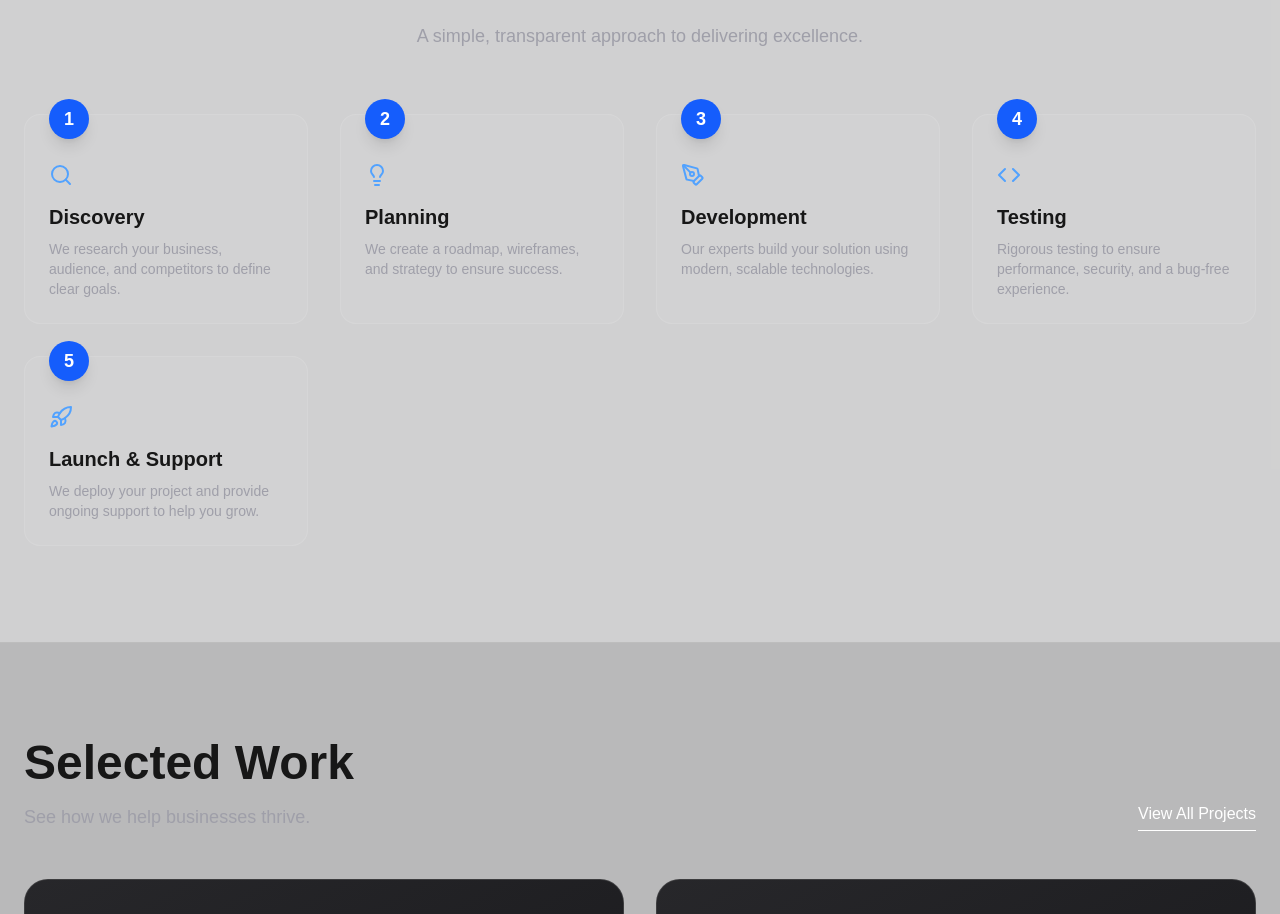
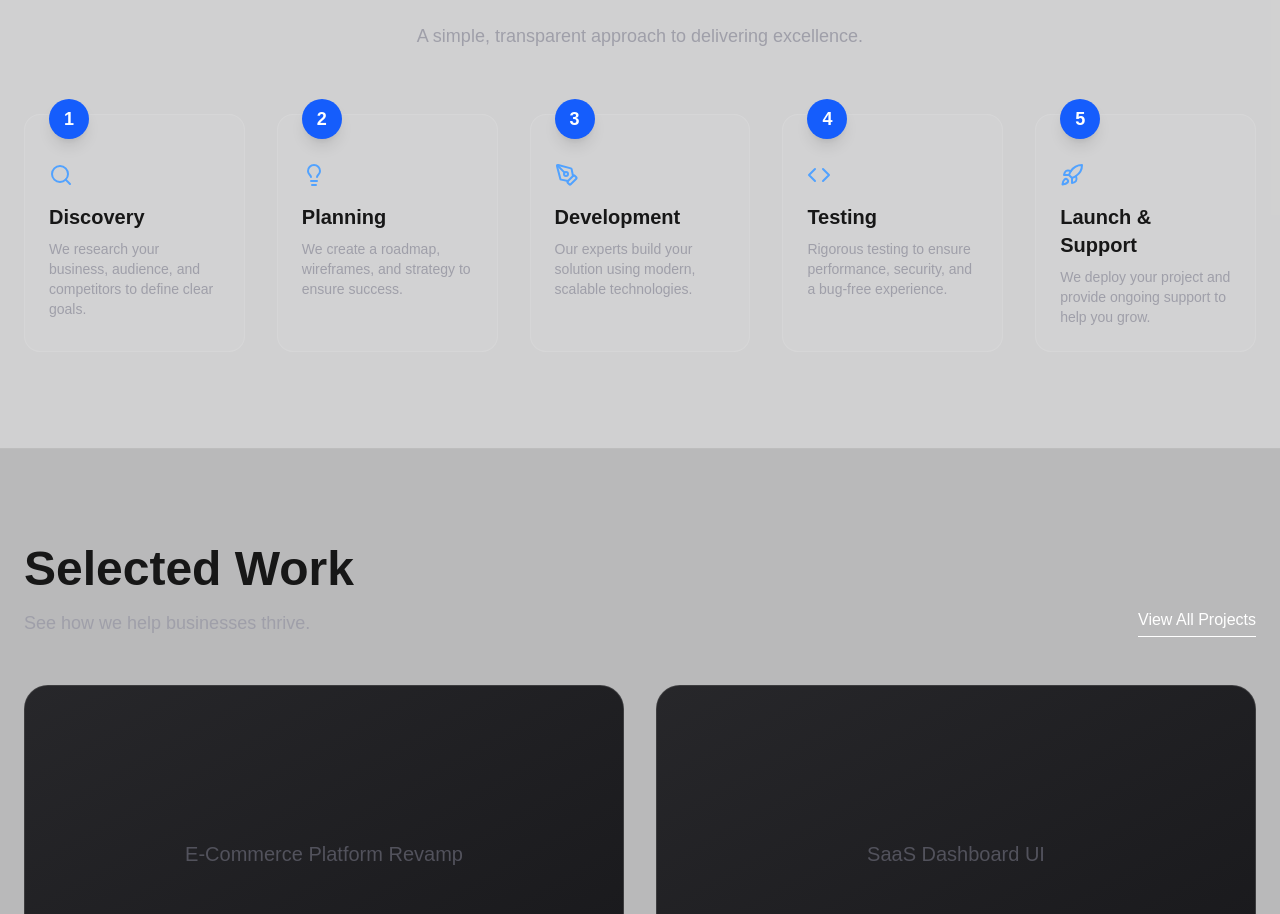
Before and after one commit to Mateen7c7/slicvidia, a Next.js app: page / in a window 1280 px wide. Shown: the part 2834-3748 px from the top of the page. Built offline with nearby package versions, Linux system fonts and the light colour scheme.

Commit message:
More process section

```diff
--- a/app/components/home/ProcessSection.tsx
+++ b/app/components/home/ProcessSection.tsx
@@ -47,7 +47,7 @@
                     </p>
                 </motion.div>
 
-                <div className="grid grid-cols-1 md:grid-cols-2 lg:grid-cols-4 gap-8">
+                <div className="grid grid-cols-1 md:grid-cols-2 lg:grid-cols-5 gap-8">
                     {steps.map((step, index) => (
                         <motion.div
                             key={index}
```
